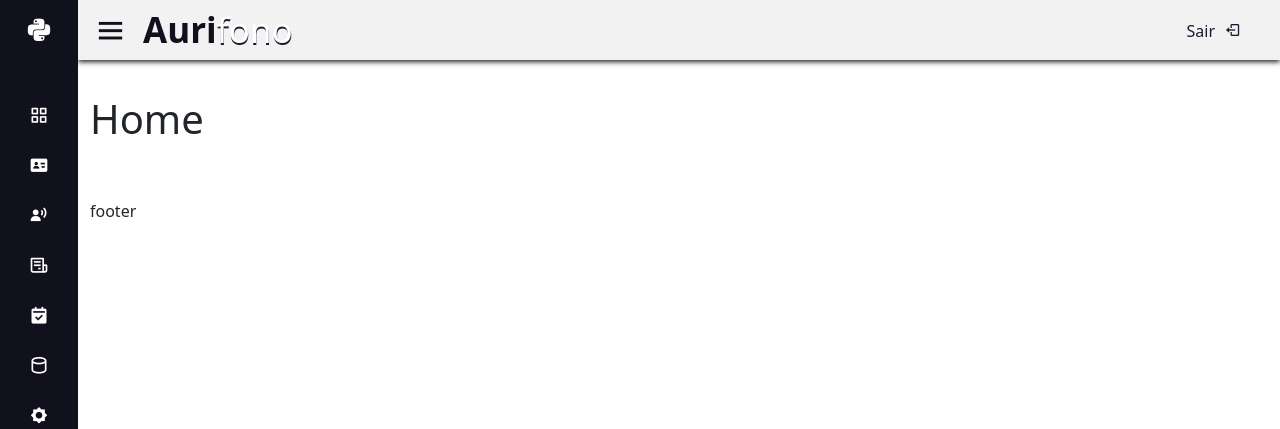
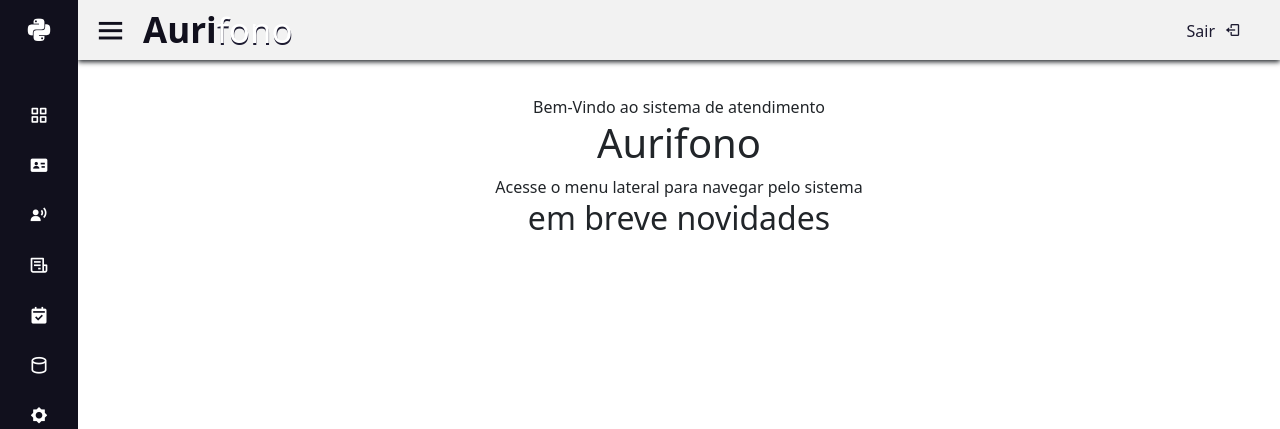
Before and after one commit to jessicarolyne/Aurifono, a Django app: page / in a window 1280 px wide. Shown: the top 429 px of the page. Run offline with Django 3.2, Linux system fonts and the light colour scheme; a user stored in the database is signed in.

```diff
--- a/aurifono/clinicaAurifono/templates/base.html
+++ b/aurifono/clinicaAurifono/templates/base.html
@@ -186,7 +186,7 @@
             {% block conteudo %}{% endblock %}
         </div>
     </section>
-    <section class="footer close">
+    <!-- <section class="footer close">
         <div class="container-fluid">
             {% block footer %}
                 <footer class="mt-5">
@@ -194,7 +194,7 @@
                 </footer>
             {% endblock %}
         </div>
-    </section>
+    </section> -->
     <script src="https://code.jquery.com/jquery-3.6.0.min.js"></script>
     <script src="https://cdn.jsdelivr.net/npm/bootstrap@5.1.3/dist/js/bootstrap.min.js" integrity="sha384-QJHtvGhmr9XOIpI6YVutG+2QOK9T+ZnN4kzFN1RtK3zEFEIsxhlmWl5/YESvpZ13" crossorigin="anonymous"></script>
     <script src="{% static 'js/scripts.js' %}"></script>
--- a/aurifono/clinicaAurifono/templates/clinicaAurifono/index.html
+++ b/aurifono/clinicaAurifono/templates/clinicaAurifono/index.html
@@ -4,6 +4,11 @@
 
 {% block conteudo %}
     <section class="page-home">
-        <h1>Home</h1>
+        <div class="text-center w-100">
+            Bem-Vindo ao sistema de atendimento<br>
+            <h1>Aurifono</h1>
+            Acesse o menu lateral para navegar pelo sistema
+            <h2>em breve novidades</h2>
+        </div>
     </section>
 {% endblock %}
```
Also changed, not shown: aurifono/clinicaAurifono/templates/clinicaAurifono/novoFonoaudiologo.html (added, +11 -0 lines).
